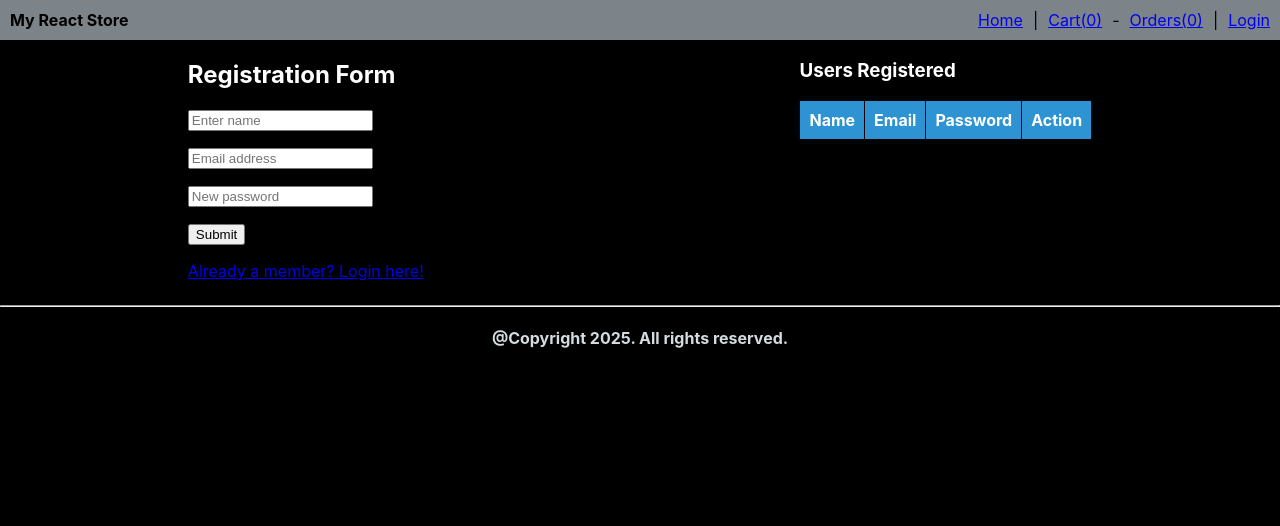
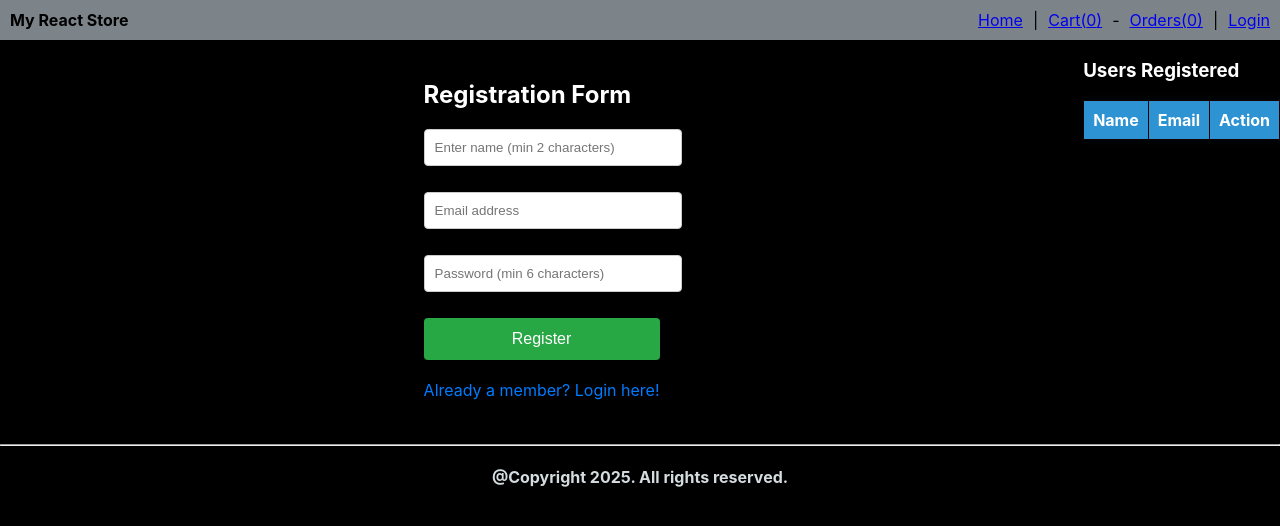
Before and after one commit to Svapnnika/my-app-b, a React (Create React App) app: page /register in a window 1280 px wide. Shown: the top 526 px of the page. Built offline with nearby package versions, Linux system fonts and the light colour scheme.

Commit message:
features added

```diff
--- a/src/components/Login.jsx
+++ b/src/components/Login.jsx
@@ -4,39 +4,141 @@ import { appContext } from "../App";
 import { useContext } from "react";
 import { useNavigate } from "react-router-dom";
 import { useState } from "react";
+
 export default function Login() {
-  const {user, setUser, users, setUsers,cart} = useContext(appContext);
+  const {user, setUser, users, setUsers, cart} = useContext(appContext);
   const Navigate = useNavigate();
-  const[msg, setMsg] = useState();
+  const [msg, setMsg] = useState();
+  const [isLoading, setIsLoading] = useState(false);
+
+  // Email validation function
+  const isValidEmail = (email) => {
+    const emailRegex = /^[^\s@]+@[^\s@]+\.[^\s@]+$/;
+    return emailRegex.test(email);
+  };
+
+  // Form validation function
+  const validateForm = () => {
+    if (!user.email || !user.password) {
+      setMsg("Please fill in all fields");
+      return false;
+    }
+
+    if (!isValidEmail(user.email)) {
+      setMsg("Please enter a valid email address");
+      return false;
+    }
+
+    if (user.password.length < 6) {
+      setMsg("Password must be at least 6 characters long");
+      return false;
+    }
+
+    return true;
+  };
+
   const handleSubmit = () => {
+    // Clear previous messages
+    setMsg("");
+
+    // Validate form
+    if (!validateForm()) {
+      return;
+    }
+
+    setIsLoading(true);
+
+    // Simulate async operation (you can replace this with actual API call)
+    setTimeout(() => {
       const found = users.find(
         (value) => value.email === user.email && value.password === user.password
       );
+
       if (found) {
+        setMsg("Login successful! Redirecting...");
+        setTimeout(() => {
           Object.keys(cart).length > 0 ? Navigate("/cart") : Navigate("/");
+        }, 1000);
       } else {
-      setMsg("Invalid Credentials");
+        setMsg("Invalid email or password. Please try again.");
       }
+
+      setIsLoading(false);
+    }, 500);
   };
   return (
-    <div  style={{ color: 'white', backgroundColor: 'black' }}>
+    <div style={{ color: 'white', backgroundColor: 'black', padding: '20px', maxWidth: '400px', margin: '0 auto' }}>
       <h2>Login Form</h2>
 
+      {msg && (
+        <div style={{
+          padding: '10px',
+          marginBottom: '15px',
+          borderRadius: '4px',
+          backgroundColor: msg.includes('successful') ? '#4CAF50' : '#f44336',
+          color: 'white'
+        }}>
+          {msg}
+        </div>
+      )}
+
       <p>
-        <input type="text" placeholder="Email address"
+        <input
+          type="email"
+          placeholder="Email address"
+          value={user.email || ''}
           onChange={(e) => setUser({...user, email: e.target.value})}
-        ></input>
+          style={{
+            width: '100%',
+            padding: '10px',
+            marginBottom: '10px',
+            borderRadius: '4px',
+            border: '1px solid #ccc'
+          }}
+          disabled={isLoading}
+        />
       </p>
+
       <p>
-        <input type="password" placeholder="Password"
+        <input
+          type="password"
+          placeholder="Password"
+          value={user.password || ''}
           onChange={(e) => setUser({...user, password: e.target.value})}
-        ></input>
+          style={{
+            width: '100%',
+            padding: '10px',
+            marginBottom: '10px',
+            borderRadius: '4px',
+            border: '1px solid #ccc'
+          }}
+          disabled={isLoading}
+        />
       </p>
+
       <p>
-        <button onClick={handleSubmit}>Log In</button>
+        <button
+          onClick={handleSubmit}
+          disabled={isLoading}
+          style={{
+            width: '100%',
+            padding: '12px',
+            backgroundColor: isLoading ? '#666' : '#007bff',
+            color: 'white',
+            border: 'none',
+            borderRadius: '4px',
+            cursor: isLoading ? 'not-allowed' : 'pointer',
+            fontSize: '16px'
+          }}
+        >
+          {isLoading ? 'Logging in...' : 'Log In'}
+        </button>
       </p>
-      <p>
-        <Link to="../register">New User Register Here!</Link>
+
+      <p style={{ textAlign: 'center', marginTop: '20px' }}>
+        <Link to="../register" style={{ color: '#007bff', textDecoration: 'none' }}>
+          New User? Register Here!
+        </Link>
       </p>
     </div>
   );
--- a/src/components/Register.jsx
+++ b/src/components/Register.jsx
@@ -8,14 +8,56 @@ export default function Register() {
   const { user, setUser, users, setUsers } = useContext(appContext);
   const [msg, setMsg] = useState();
   const Navigate = useNavigate();
+
+  // Email validation function
+  const isValidEmail = (email) => {
+    const emailRegex = /^[^\s@]+@[^\s@]+\.[^\s@]+$/;
+    return emailRegex.test(email);
+  };
+
+  // Form validation function
+  const validateForm = () => {
+    if (!user.name || !user.email || !user.password) {
+      setMsg("Please fill in all fields");
+      return false;
+    }
+
+    if (user.name.length < 2) {
+      setMsg("Name must be at least 2 characters long");
+      return false;
+    }
+
+    if (!isValidEmail(user.email)) {
+      setMsg("Please enter a valid email address");
+      return false;
+    }
+
+    if (user.password.length < 6) {
+      setMsg("Password must be at least 6 characters long");
+      return false;
+    }
+
+    return true;
+  };
+
   const handleSubmit = () => {
+    // Clear previous messages
+    setMsg("");
+
+    // Validate form
+    if (!validateForm()) {
+      return;
+    }
+
     const found = users.find((value) => value.email === user.email);
     if (found) {
-      setMsg("User already exists!!");
+      setMsg("User already exists with this email!");
     } else {
       setUsers([...users, user]);
-      setMsg();
-      Navigate("/");
+      setMsg("Registration successful! Redirecting to login...");
+      setTimeout(() => {
+        Navigate("/login");
+      }, 1500);
     }
   };
   const handleDelete = (email) => {
@@ -23,29 +65,91 @@ export default function Register() {
   };
   return (
     <div className='container'>
-      <div>
+      <div style={{ maxWidth: '400px', margin: '0 auto', padding: '20px' }}>
       <h2>Registration Form</h2>
-      <p>{msg}</p>
-      <p><input type="text"
-      placeholder='Enter name'
-      value={user.name}
-      onChange={(e) => setUser({ ...user, name: e.target.value })}
-      ></input></p>
-      <p><input type="text"
-      placeholder='Email address'
-      value={user.email}
-      onChange={(e) => setUser({ ...user, email: e.target.value })}
-      ></input></p>
-      <p><input type="password"
-      placeholder='New password'
-      value={user.password}
-      onChange={(e) => setUser({ ...user, email: e.target.value })}
-      ></input></p>
+
+      {msg && (
+        <div style={{
+          padding: '10px',
+          marginBottom: '15px',
+          borderRadius: '4px',
+          backgroundColor: msg.includes('successful') ? '#4CAF50' : '#f44336',
+          color: 'white'
+        }}>
+          {msg}
+        </div>
+      )}
+
       <p>
-        <button onClick={handleSubmit}>Submit</button>
+        <input
+          type="text"
+          placeholder='Enter name (min 2 characters)'
+          value={user.name || ''}
+          onChange={(e) => setUser({ ...user, name: e.target.value })}
+          style={{
+            width: '100%',
+            padding: '10px',
+            marginBottom: '10px',
+            borderRadius: '4px',
+            border: '1px solid #ccc'
+          }}
+        />
       </p>
+
       <p>
-        <Link to="../login">Already a member? Login here!</Link>
+        <input
+          type="email"
+          placeholder='Email address'
+          value={user.email || ''}
+          onChange={(e) => setUser({ ...user, email: e.target.value })}
+          style={{
+            width: '100%',
+            padding: '10px',
+            marginBottom: '10px',
+            borderRadius: '4px',
+            border: '1px solid #ccc'
+          }}
+        />
+      </p>
+
+      <p>
+        <input
+          type="password"
+          placeholder='Password (min 6 characters)'
+          value={user.password || ''}
+          onChange={(e) => setUser({ ...user, password: e.target.value })}
+          style={{
+            width: '100%',
+            padding: '10px',
+            marginBottom: '10px',
+            borderRadius: '4px',
+            border: '1px solid #ccc'
+          }}
+        />
+      </p>
+
+      <p>
+        <button
+          onClick={handleSubmit}
+          style={{
+            width: '100%',
+            padding: '12px',
+            backgroundColor: '#28a745',
+            color: 'white',
+            border: 'none',
+            borderRadius: '4px',
+            cursor: 'pointer',
+            fontSize: '16px'
+          }}
+        >
+          Register
+        </button>
+      </p>
+
+      <p style={{ textAlign: 'center', marginTop: '20px' }}>
+        <Link to="../login" style={{ color: '#007bff', textDecoration: 'none' }}>
+          Already a member? Login here!
+        </Link>
       </p>
       </div>
       <div>
@@ -56,7 +160,6 @@ export default function Register() {
               <tr>
                 <th>Name</th>
                 <th>Email</th>
-                <th>Password</th>
                 <th>Action</th>
               </tr>
             </thead>
@@ -65,10 +168,19 @@ export default function Register() {
                   <tr key={index}>
                       <td>{value.name}</td>
                       <td>{value.email}</td>
-                      <td>{value.password}</td>
                       <td>
-                        <button onClick={() => handleDelete(value.email)}>
-                        Delete
+                        <button
+                          onClick={() => handleDelete(value.email)}
+                          style={{
+                            backgroundColor: '#dc3545',
+                            color: 'white',
+                            border: 'none',
+                            padding: '5px 10px',
+                            borderRadius: '4px',
+                            cursor: 'pointer'
+                          }}
+                        >
+                          Delete
                         </button>
                       </td>
                   </tr>
```
Lines whose indentation alone changed are shown as unchanged.
